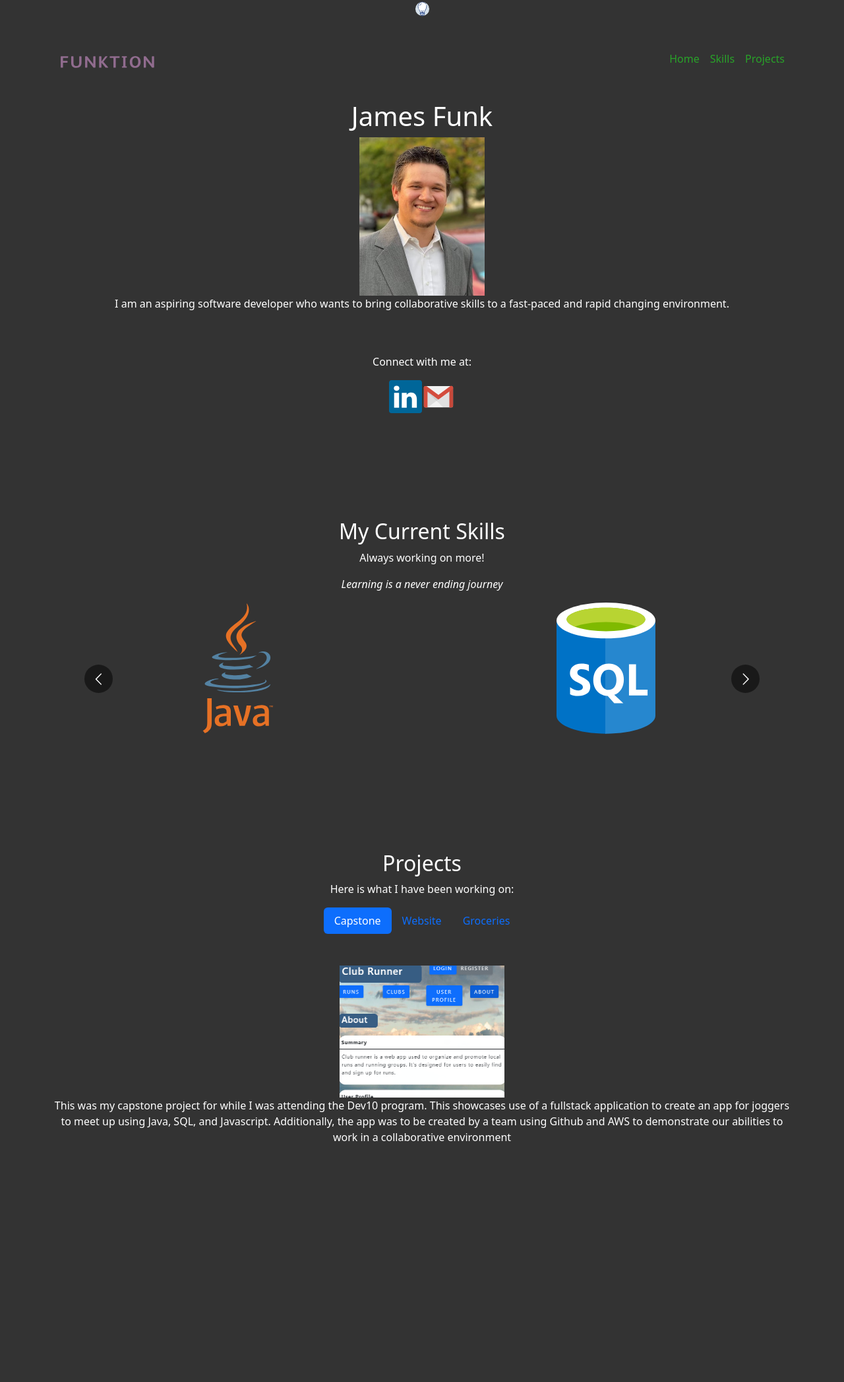
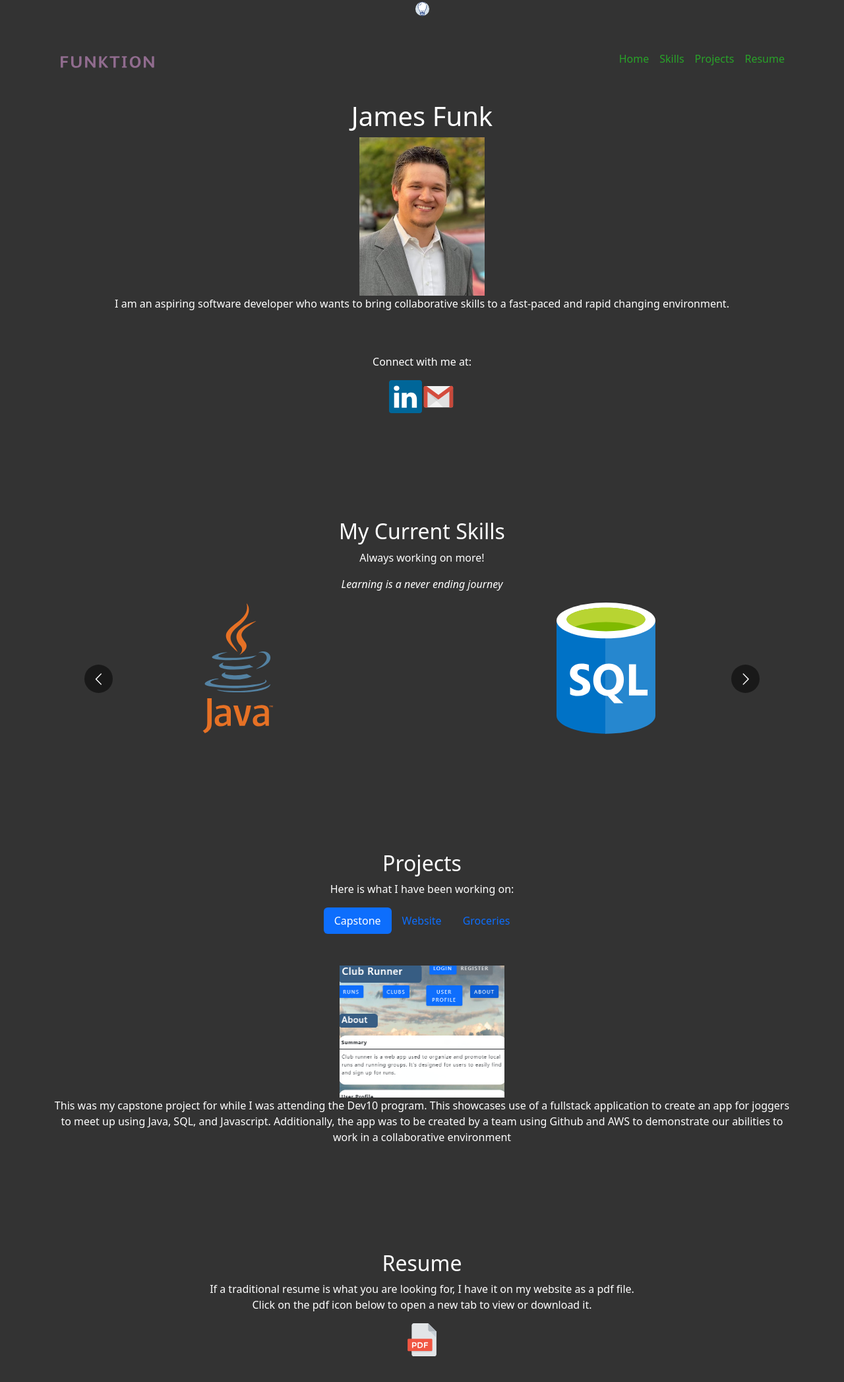
Before and after one commit to 1313jfun/about-me, a React (Create React App) app: page / in a window 1280 px wide. Shown: the top 2094 px of the page at 66% size. Before the commit the page ends 1895 px from the top, so only its background shows below. Built offline with nearby package versions, Linux system fonts and the light colour scheme.

Commit message:
added resume and fixed some files

```diff
--- a/src/App.js
+++ b/src/App.js
@@ -6,6 +6,7 @@ import { NavBar } from "./components/NavBar";
 import { Banner } from "./components/Banner";
 import { Skills } from "./components/Skills";
 import { Projects } from "./components/Projects";
+import { Resume } from "./components/Resume";
 import React, { useState, useEffect } from "react";
 
 function App() {
@@ -30,6 +31,7 @@ function App() {
       <Banner />
       <Skills />
       <Projects />
+      <Resume />
     </div>
   );
 }
--- a/src/components/NavBar.js
+++ b/src/components/NavBar.js
@@ -1,6 +1,7 @@
 import { useState, useEffect } from "react";
 import { Navbar, Nav, Container } from "react-bootstrap";
 import logo from "../assets/images/logo.svg";
+
 import { BrowserRouter as Router } from "react-router-dom";
 
 export const NavBar = () => {
@@ -63,6 +64,17 @@ export const NavBar = () => {
                 >
                   <font color="#29a329">Projects</font>
                 </Nav.Link>
+                <Nav.Link
+                  href="#resume"
+                  className={
+                    activeLink === "resume"
+                      ? "active navbar-link"
+                      : "navbar-link"
+                  }
+                  onClick={() => onUpdateActiveLink("projects")}
+                >
+                  <font color="#29a329">Resume</font>
+                </Nav.Link>
               </Nav>
         </Container>
       </Navbar>
--- /dev/null
+++ b/src/components/Resume.js
@@ -0,0 +1,27 @@
+import pdficon from "../assets/images/pdf.svg";
+import myresume from "../Resume2022Funk.pdf";
+
+export const Resume = () => {
+  return (
+    <section className="resume" id="resume">
+      <div>
+        <h2>Resume</h2>
+        <p>
+          If a traditional resume is what you are looking for, I have it on my
+          website as a pdf file.
+          <br />
+          Click on the pdf icon below to open a new tab to view or download it.
+        </p>
+        <a href={myresume} target="_blank">
+          <img src={pdficon} height="50" width="50" />
+        </a>
+        <br />
+        <br />
+        <br />
+        <br />
+        <br />
+        <br />
+      </div>
+    </section>
+  );
+};
```
Also changed, not shown: src/components/MailchimpForm.js (deleted, +0 -21 lines), src/components/Projects.js (+38 -15 lines), src/components/Skills.js (+10 -4 lines), src/assets/images/pdf.svg (added).
